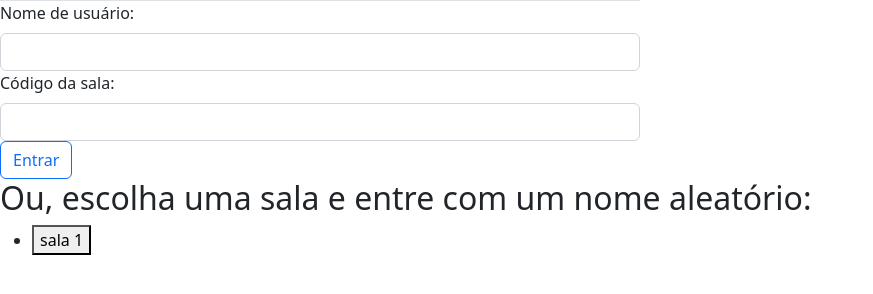
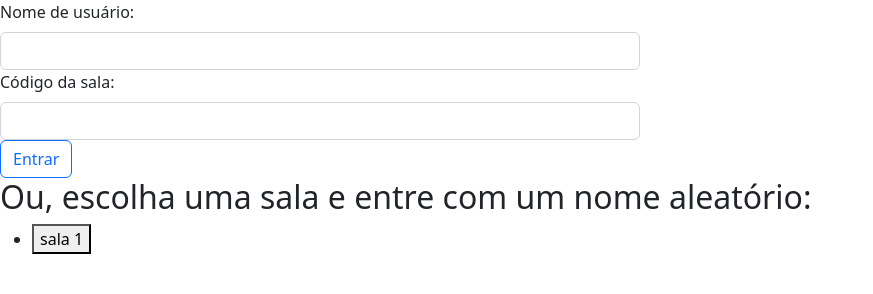
Before and after one commit to erickxyy7/chat, a website: page index.html in a window 1280 px wide. Shown: the whole page, without its empty margins (0-873 px from the left). Drawn offline with nearby package versions, Linux system fonts and the light colour scheme; no server answers.

Commit message:
Removes manual form border.

```diff
--- a/static/css/index.css
+++ b/static/css/index.css
@@ -16,6 +16,4 @@
 
 #manualForm {
     width: 50%;
-    border: solid #dee2e6;
-    border-width: 1px 0 0;
 }
```
